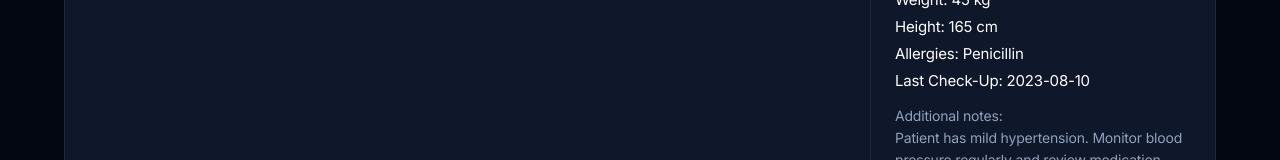
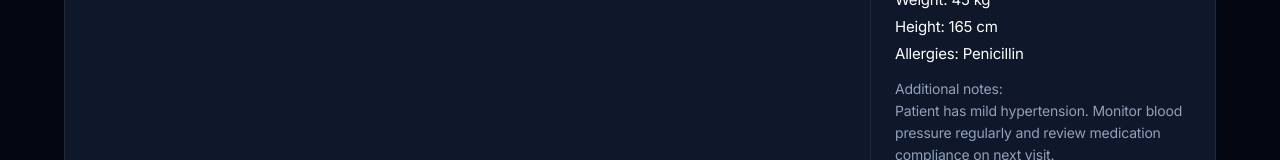
Before and after one commit to JanBurdzicki/11labs-hackathon-2025, a Next.js app in the folder front/: page /patients/1 in a window 1280 px wide. Shown: the part 476-636 px from the top of the page. Built offline with nearby package versions, Linux system fonts and the light colour scheme; no server answers.

Commit message:
remove check up

```diff
--- a/front/app/patients/[patientId]/page.tsx
+++ b/front/app/patients/[patientId]/page.tsx
@@ -415,7 +415,6 @@ Could you help me figure out what I should do next?
               <p className="mb-1">Weight: 45 kg</p>
               <p className="mb-1">Height: 165 cm</p>
               <p className="mb-1">Allergies: Penicillin</p>
-              <p className="mb-1">Last Check-Up: 2023-08-10</p>
               <p className="mt-3 text-sm text-slate-400">
                 Additional notes: <br />
                 Patient has mild hypertension. Monitor blood pressure regularly
```
